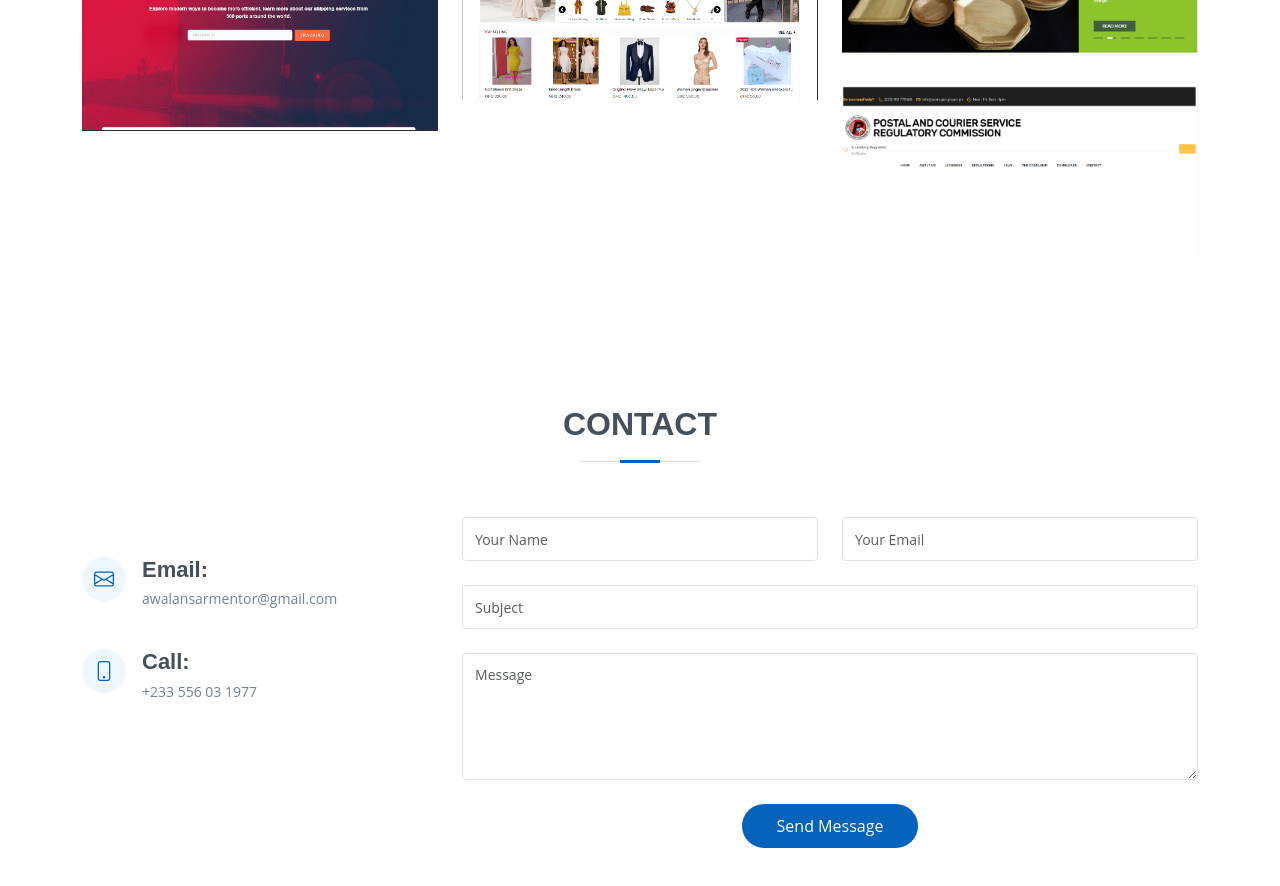
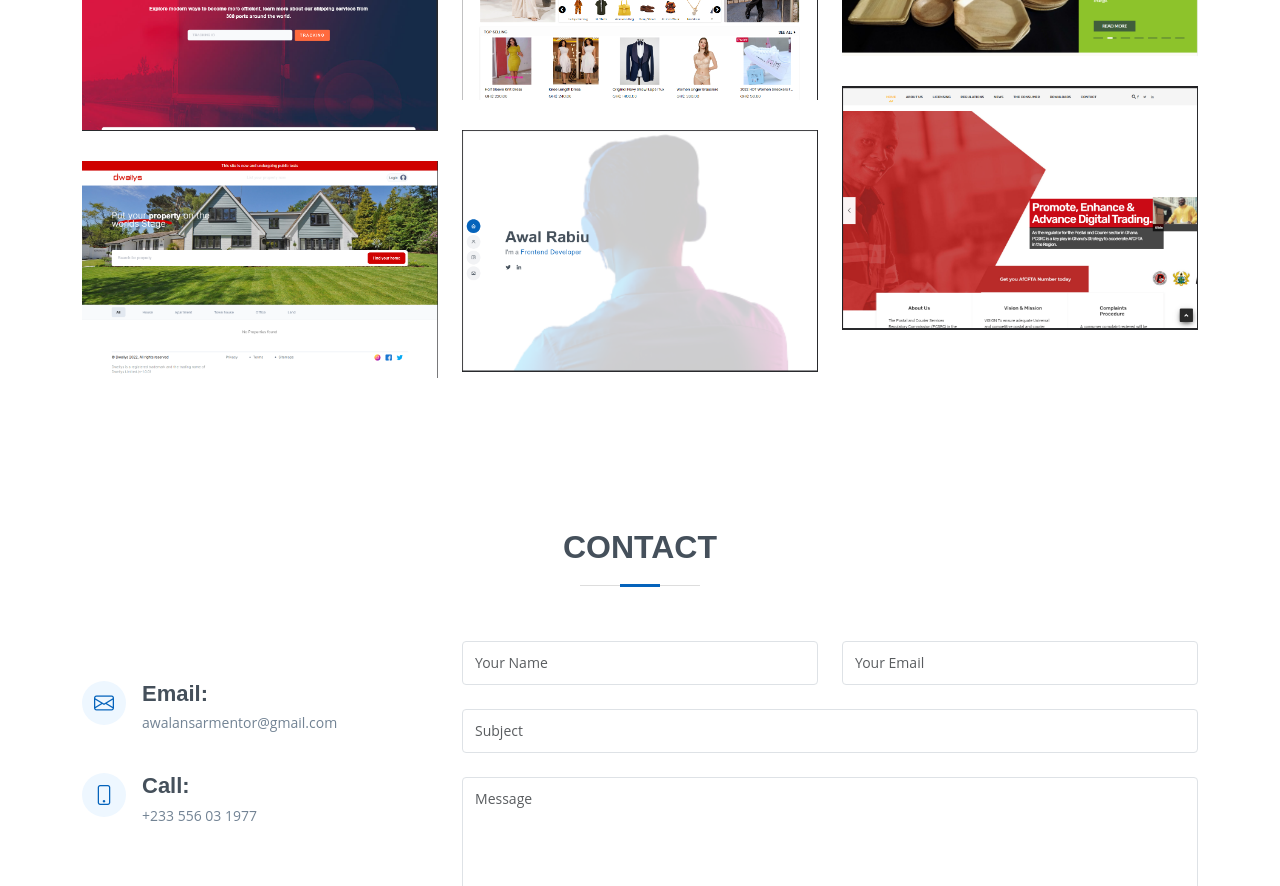
Before and after one commit to DeHerro1/my-portfolio, a Vue app: page / in a window 1280 px wide. Shown: the part 2200-3086 px from the top of the page. Built offline with nearby package versions, Linux system fonts and the light colour scheme.

Commit message:
my portfolio website

```diff
--- a/src/components/home/Portfolio.vue
+++ b/src/components/home/Portfolio.vue
@@ -91,6 +91,40 @@
             </div>
           </div>
         </div>
+        <div class="col-lg-4 col-md-6 portfolio-item filter-app">
+          <div class="portfolio-wrap">
+            <img
+              src="../../assets/img/portfolio/portfolio.png"
+              class="img-fluid"
+              alt=""
+            />
+            <div class="portfolio-info">
+              <h4>My Porfolio</h4>
+              <p>
+                <a
+                  href="https://my-portfolio-gamma-three-65.vercel.app/"
+                  target="_blank"
+                  >Visit site</a
+                >
+              </p>
+            </div>
+          </div>
+        </div>
+        <div class="col-lg-4 col-md-6 portfolio-item filter-app">
+          <div class="portfolio-wrap">
+            <img
+              src="../../assets/img/portfolio/dwellys.png"
+              class="img-fluid"
+              alt=""
+            />
+            <div class="portfolio-info">
+              <h4>E-commerce</h4>
+              <p>
+                <a href="https://dwellys.com" target="_blank">Visit site</a>
+              </p>
+            </div>
+          </div>
+        </div>
       </div>
     </div>
   </section>
```
Also changed, not shown: src/assets/img/portfolio/pcsrc.png, src/assets/img/portfolio/portfolio.png (added).
